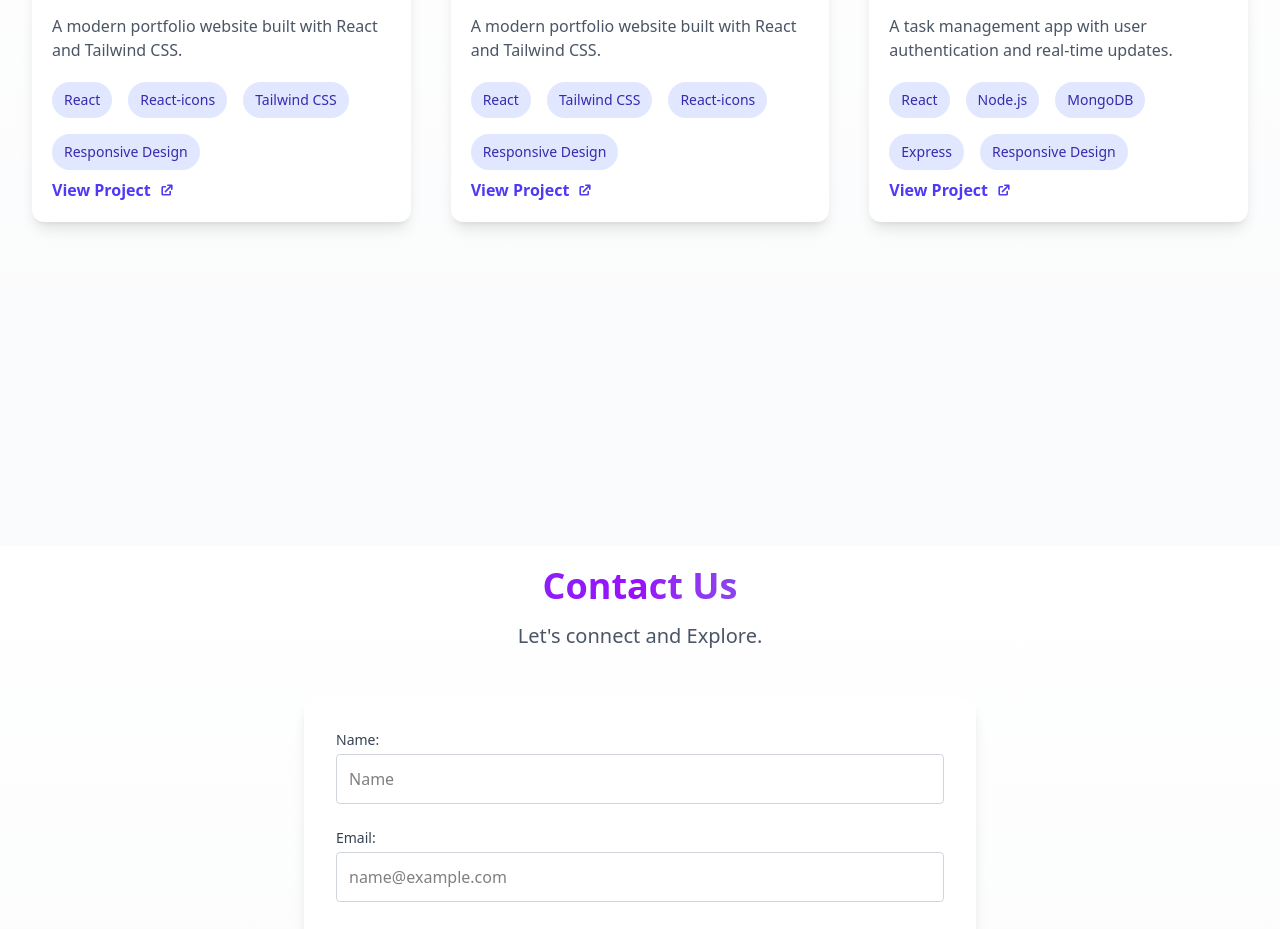
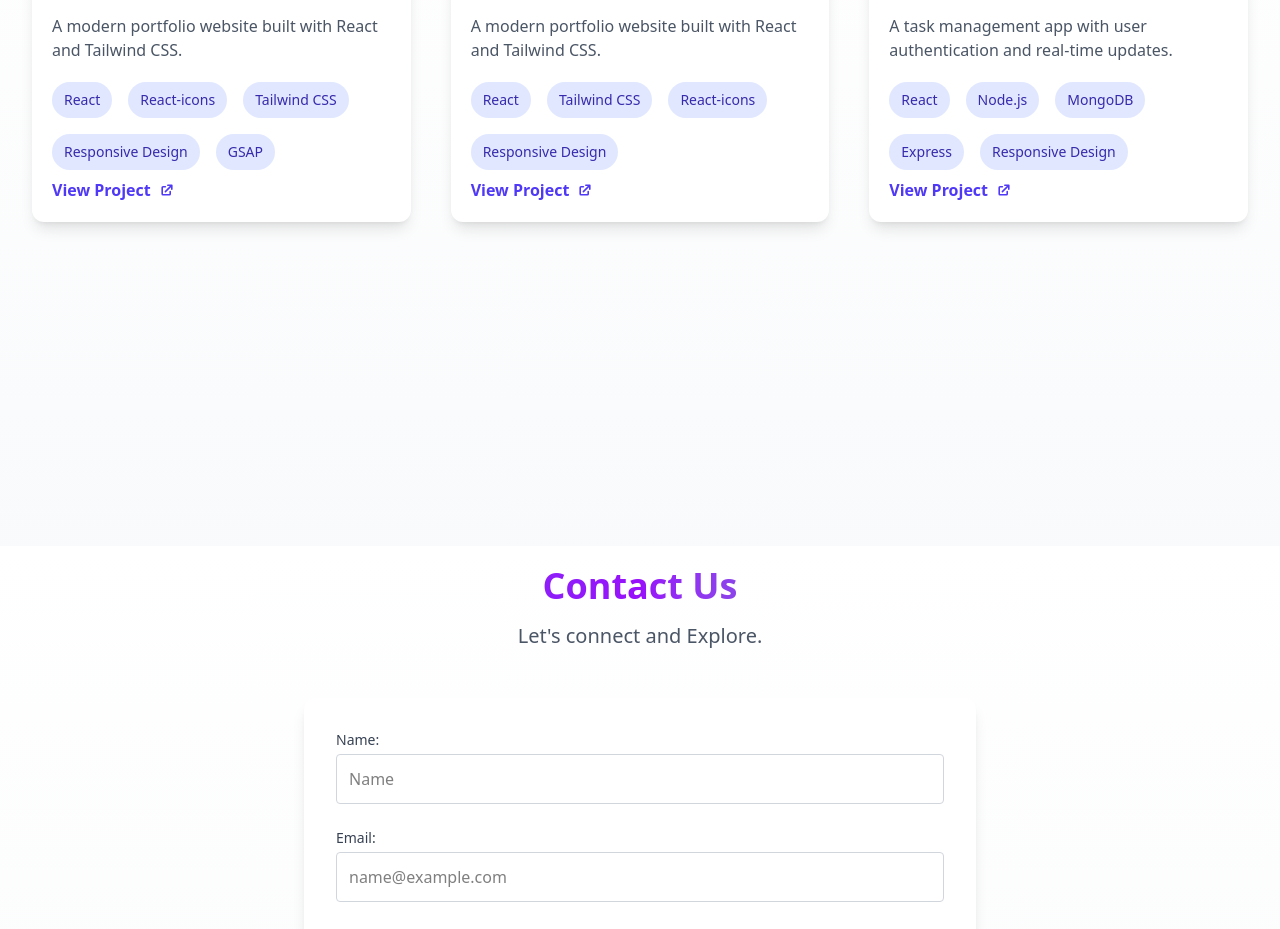
Before and after one commit to smitmorjariya/Portfolio-app, a React (Vite) app: page / in a window 1280 px wide. Shown: the part 3280-4209 px from the top of the page. Built offline with nearby package versions, Linux system fonts and the light colour scheme.

Commit message:
complete all remaining things

```diff
--- a/src/components/Projects.jsx
+++ b/src/components/Projects.jsx
@@ -9,7 +9,7 @@ const Projects = () => {
             title: "Portfolio Website",
             description: "A modern portfolio website built with React and Tailwind CSS.",
             link: "https://example.com",
-            technologies: ["React", "React-icons", "Tailwind CSS", "Responsive Design" ],
+            technologies: ["React", "React-icons", "Tailwind CSS", "Responsive Design", "GSAP" ],
         },
 
         {
```
